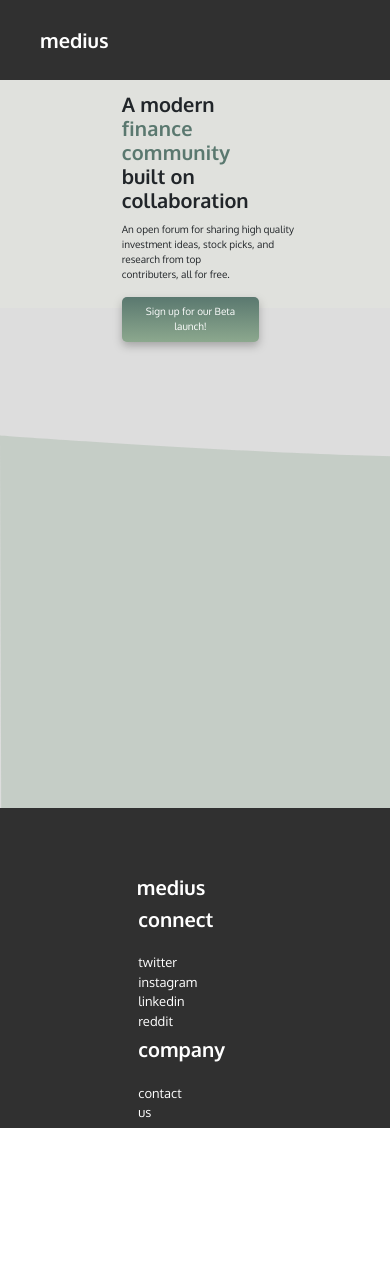
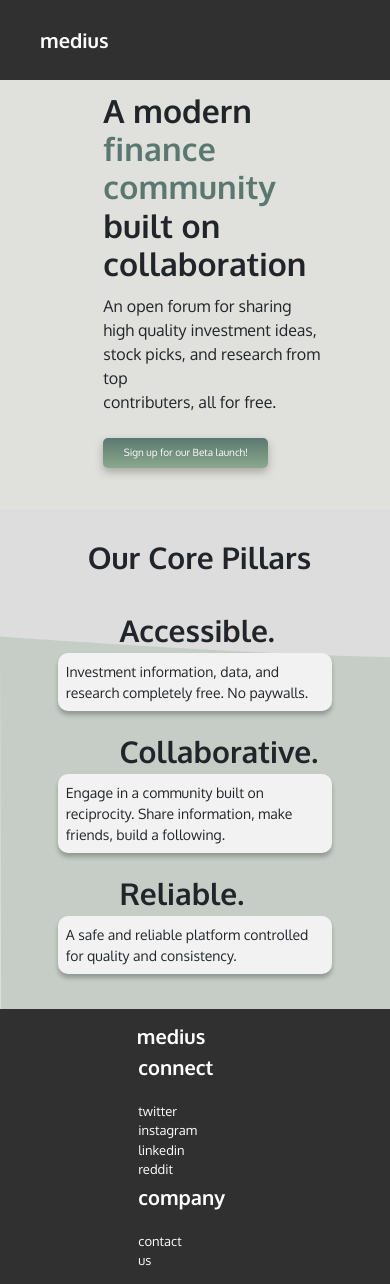
Before and after one commit to Medius-Research-Website/medius-frontend, a React (Create React App) app: page / in a window 390 px wide. Before the commit the page ends 1128 px from the top, so only its background shows below. Built offline with nearby package versions, Linux system fonts and the light colour scheme.

Commit message:
fixed styling for mobile landing page

```diff
--- a/src/components/css_files/home.scss
+++ b/src/components/css_files/home.scss
@@ -176,11 +176,16 @@ h2_1 {
     font-size: 1em;
 }
 
+#mobile {
+    display: none;
+}
+
 @media only screen and (max-width: 400px) {
 
  .page1 {
      flex-direction: column;
      width: 100%;
+     min-height: 110vw;
      margin: 0;
      padding: 3%;
 
@@ -191,7 +196,8 @@ h2_1 {
      .container {
          padding: 0;
          margin: 0;
-         font-size: 0.5em;
+         font-size: 0.8em;
+         width: 60%;
      }
 
      button {
@@ -201,18 +207,48 @@ h2_1 {
  }
 
  .page2 {
+    flex-direction: column;
+    align-items: center;
+    padding-top: 10%;
+    padding-bottom: 10%;
+    min-height: 100vw;
+
+    p {
+        width: 70%;
+    }
+
     img {
         display: none;
     }
 
     #bubbles {
-        display: none;
+        flex-direction: column;
+        align-items: center;
+        width: 75%;
+    }
+
+    #reliable, #access, #collaborate {
+        align-items: center;
+    }
+
+    .rcorners2 {
+        width: 100%;
+    }
+
+    #horiz {
+        flex-direction: column;
     }
   }
 
   .footer {
       flex-direction: column;
       align-items: center;
+      padding-top: 3%;
+      padding-bottom: 3%;
+
+      br {
+          height: 0px;
+      }
 
       .column {
           margin-right: 30%;
@@ -222,4 +258,8 @@ h2_1 {
         flex-direction: column;
       }
   }
+
+  #mobile {
+      display: flex;
+  }
 }
--- a/src/components/home.jsx
+++ b/src/components/home.jsx
@@ -73,6 +73,7 @@ class home extends Component {
         </div>
 
         <div className="page2">
+          <p id="mobile">Our Core Pillars</p>
           <div id="bubbles">
             <div id="horiz">
               <div id="access">
@@ -100,8 +101,6 @@ class home extends Component {
 
         <footer className="footer">
             <div className="column">
-              <br/>
-              <br/>
               <b>medius</b>
             </div>
 
```
